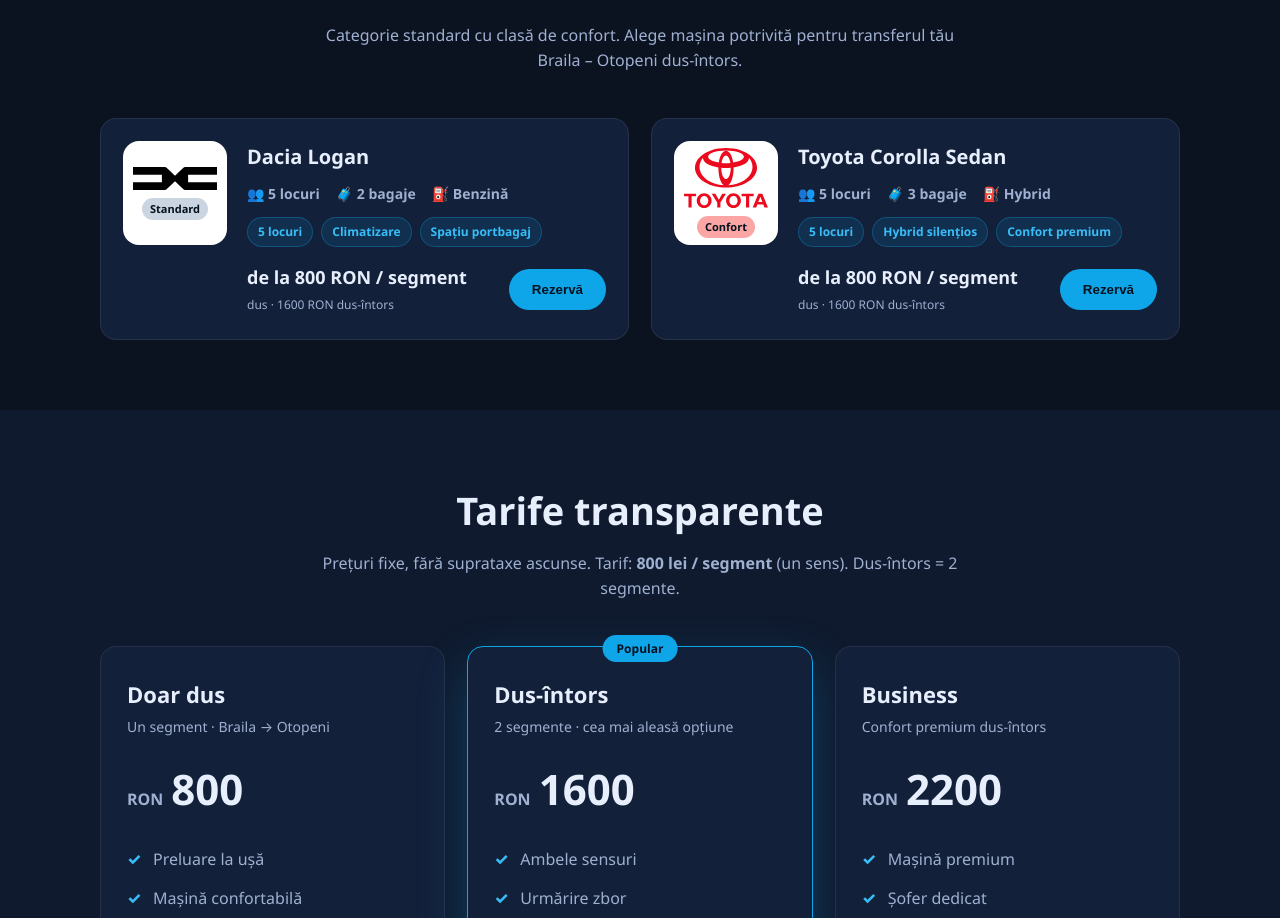
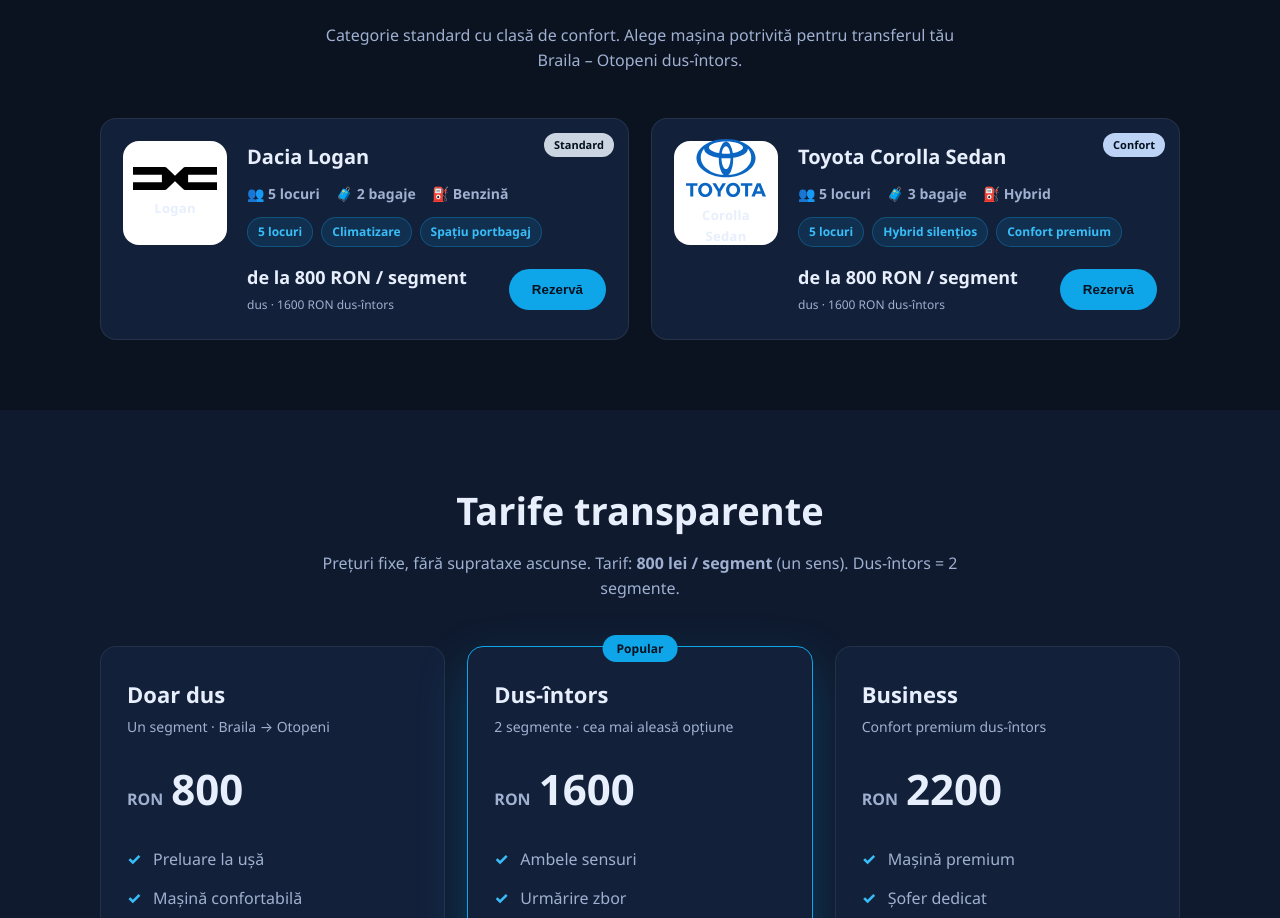
Before and after one commit to ionuteuro/srs-transfer, a React (Vite) app: page / in a window 1280 px wide. Shown: the part 1354-2272 px from the top of the page. Built offline with nearby package versions, Linux system fonts and the light colour scheme.

Commit message:
Dacia: eticheta Logan sub sigla; Toyota pe albastru (hybrid); aliniere flota

```diff
--- a/src/components/Fleet.jsx
+++ b/src/components/Fleet.jsx
@@ -22,9 +22,10 @@
         <div className="grid grid--2">
           {cars.map((c) => (
             <article className="car" key={c.id}>
+              <span className={`car__badge car__badge--${c.id}`}>{c.cls}</span>
               <div className="car__logo">
                 <img className="brand__logo" src={c.logo} alt={`Sigla ${c.brand}`} />
-                <span className={`car__cls car__cls--${c.id}`}>{c.cls}</span>
+                <span className="car__model">{c.model}</span>
               </div>
               <div className="car__body">
                 <h3>
--- a/src/index.css
+++ b/src/index.css
@@ -247,6 +247,7 @@
 /* Fleet */
 .grid--2 { grid-template-columns: repeat(2, 1fr); }
 .car {
+  position: relative;
   display: flex;
   gap: 20px;
   background: var(--surface);
@@ -256,6 +257,18 @@
   transition: transform .2s, border-color .2s;
 }
 .car:hover { transform: translateY(-4px); border-color: rgba(56,189,248,.4); }
+.car__badge {
+  position: absolute;
+  top: 14px;
+  right: 14px;
+  font-size: 11px;
+  font-weight: 800;
+  padding: 3px 10px;
+  border-radius: 999px;
+  color: #04121f;
+}
+.car__badge--logan { background: #cbd5e1; }
+.car__badge--corolla { background: #bcd3f5; }
 .car__logo {
   flex: 0 0 104px;
   height: 104px;
@@ -269,17 +282,9 @@
   justify-content: center;
   gap: 8px;
 }
-.brand__logo { max-width: 100%; max-height: 60px; width: auto; height: auto; object-fit: contain; }
+.brand__logo { max-width: 100%; max-height: 58px; width: auto; height: auto; object-fit: contain; }
 .brand__logo--sm { max-height: 40px; }
-.car__cls {
-  font-size: 11px;
-  font-weight: 800;
-  padding: 2px 8px;
-  border-radius: 999px;
-  color: #04121f;
-}
-.car__cls--logan { background: #cbd5e1; }
-.car__cls--corolla { background: #fca5a5; }
+.car__model { font-size: 13px; font-weight: 800; letter-spacing: .3px; color: var(--text); text-align: center; }
 .car__body { flex: 1; display: flex; flex-direction: column; }
 .car__body h3 { margin: 0 0 10px; font-size: 20px; }
 .car__specs { list-style: none; display: flex; gap: 16px; padding: 0; margin: 0 0 12px; color: var(--muted); font-size: 14px; font-weight: 600; flex-wrap: wrap; }
```
Also changed, not shown: src/assets/logos/toyota.svg.
